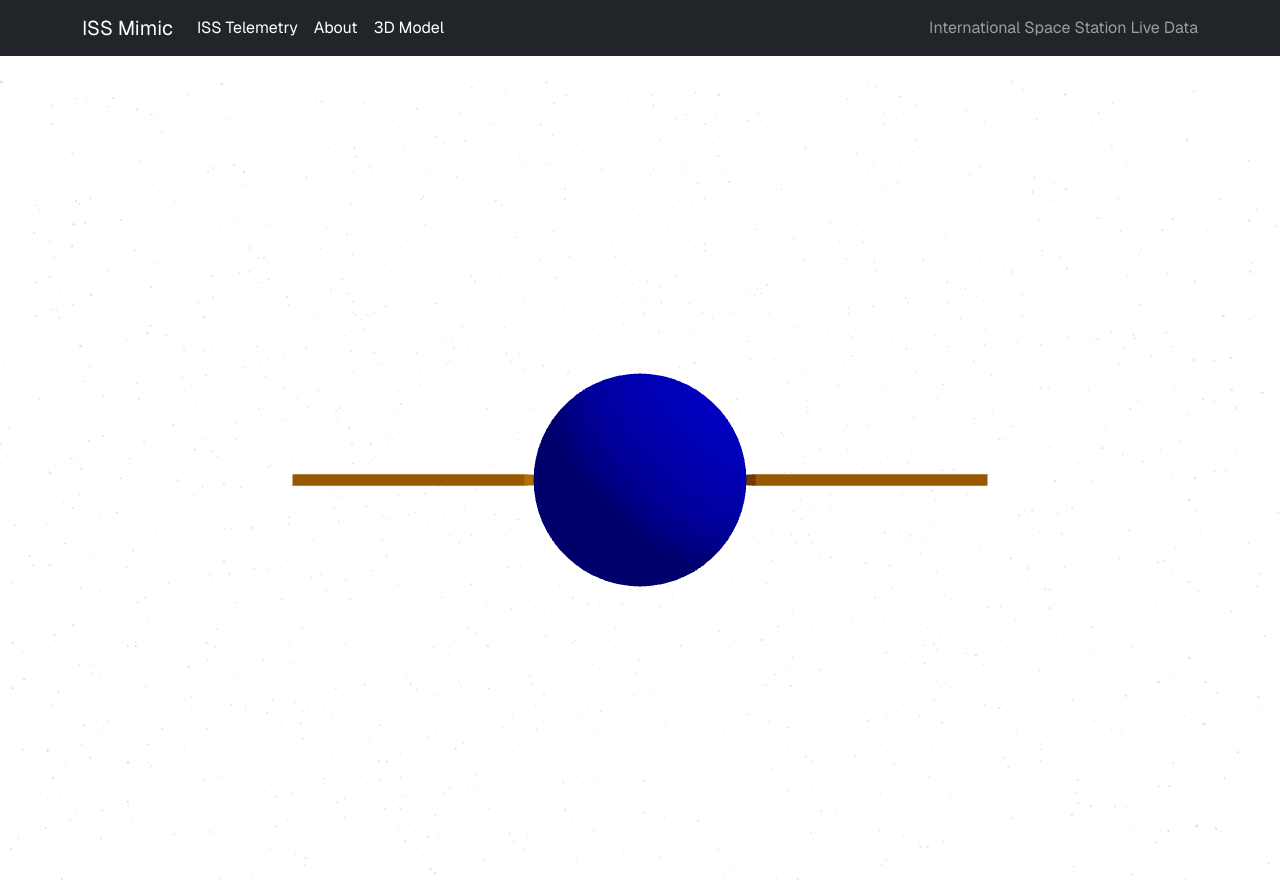
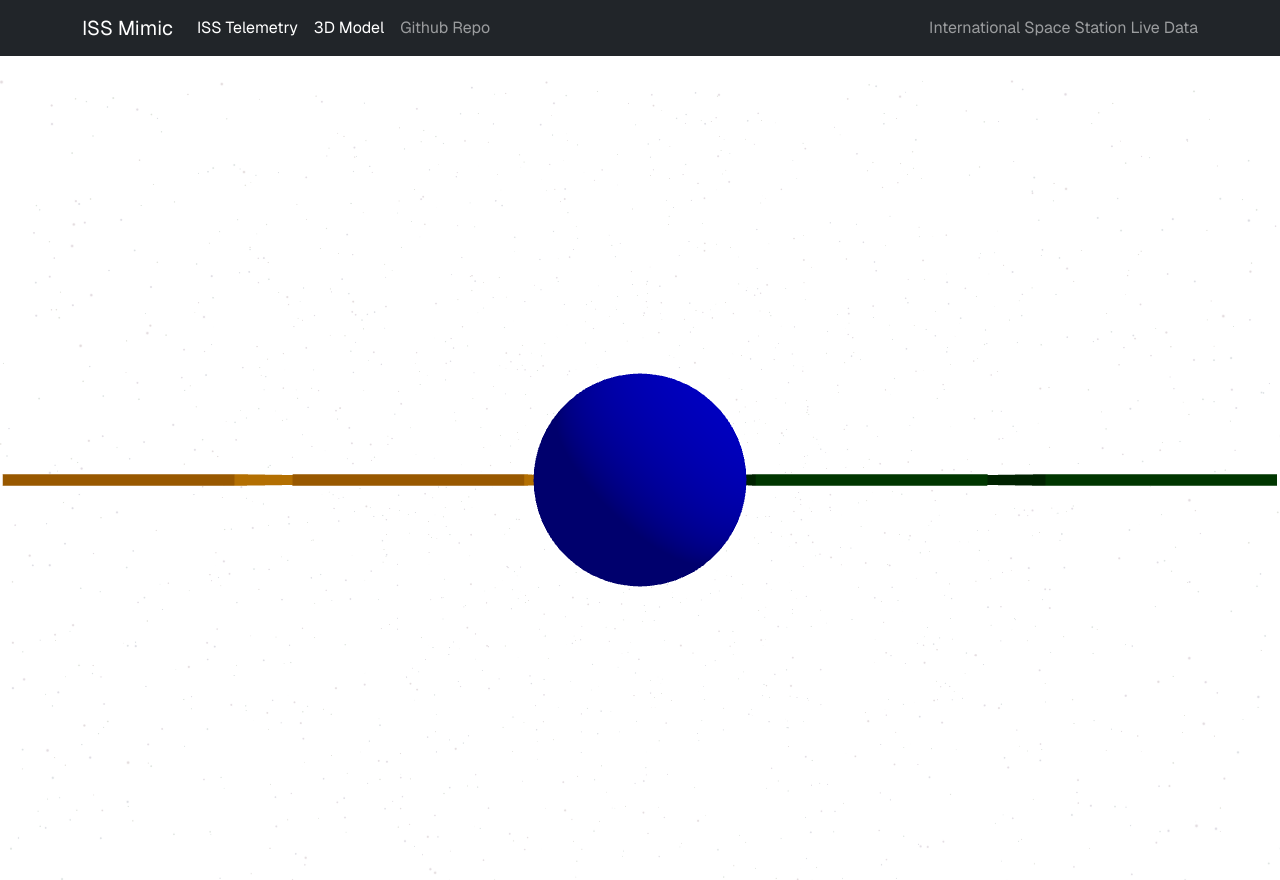
Before and after one commit to cornell-cup/iss-mini-mimic, a Next.js app in the folder iss-mimic-frontend/: page /3d-model in a window 1280 px wide. Built offline with nearby package versions, Linux system fonts and the light colour scheme.

Commit message:
Fixed minor UI issues

```diff
--- a/iss-mimic-frontend/app/3d-model/page.tsx
+++ b/iss-mimic-frontend/app/3d-model/page.tsx
@@ -14,7 +14,7 @@ export default function Sphere() {
             depth={35}
             count={10000}
             factor={1}
-            saturation={0}
+            saturation={6}
             fade
             speed={2}
           />
@@ -22,9 +22,11 @@ export default function Sphere() {
         <mesh>
         <sphereGeometry args={[1, 32, 32]} /> {/* args: radius, widthSegments, heightSegments */}
         <meshStandardMaterial color="blue" />
+        <SolarPanel position={[2, 0, 0]} rotation={[0, Math.PI / 2  , 0]} color="green"/>
+        <SolarPanel position={[4.5, 0, 0]} rotation={[0, Math.PI / 2  , 0]} color="green"/>
+        <SolarPanel position={[-2, 0, 0]} rotation={[0, Math.PI / 2  , 0]} color="orange" />
+        <SolarPanel position={[-4.5, 0, 0]} rotation={[0, Math.PI / 2  , 0]} color="orange" />
         </mesh>
-        <SolarPanel position={[2, 0, 0]} rotation={[0, Math.PI / 2  , 0]} />
-        <SolarPanel position={[-2, 0, 0]} rotation={[0, Math.PI / 2  , 0]} />
         <OrbitControls />
     </Canvas>
     </div>
--- a/iss-mimic-frontend/components/Navbar.tsx
+++ b/iss-mimic-frontend/components/Navbar.tsx
@@ -32,13 +32,13 @@ export default function Navbar() {
               </Link>
             </li>
             <li className="nav-item">
-              <Link href="https://github.com/David-Fuq/Cornell-ISS-Mimic-Mini.git" className="nav-link active">
-                About
+              <Link href="/3d-model" className="nav-link active">
+                3D Model
               </Link>
             </li>
             <li className="nav-item">
-              <Link href="/3d-model" className="nav-link active">
-                3D Model
+              <Link href="https://github.com/David-Fuq/Cornell-ISS-Mimic-Mini.git" className="nav-link">
+                Github Repo
               </Link>
             </li>
           </ul>
--- a/iss-mimic-frontend/components/SolarPanel.tsx
+++ b/iss-mimic-frontend/components/SolarPanel.tsx
@@ -4,7 +4,7 @@ export default function SolarPanel(props: any) {
   return (
     <mesh {...props}>
         <boxGeometry args={[1, 0.1, 2]} />
-        <meshLambertMaterial color="orange" />
+        <meshLambertMaterial color={props.color} />
     </mesh>
   )
 }
```
Also changed, not shown: iss-mimic-frontend/components/Model.tsx (added), iss-mimic-frontend/components/Scene.tsx (added).
